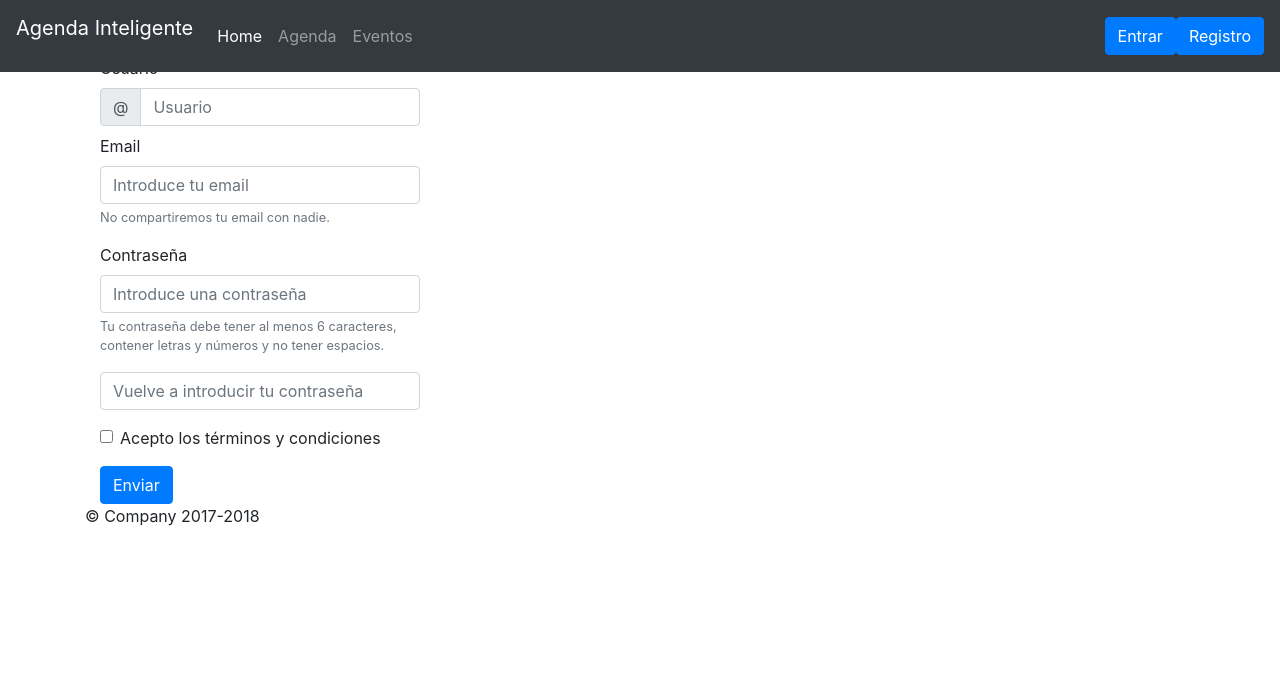
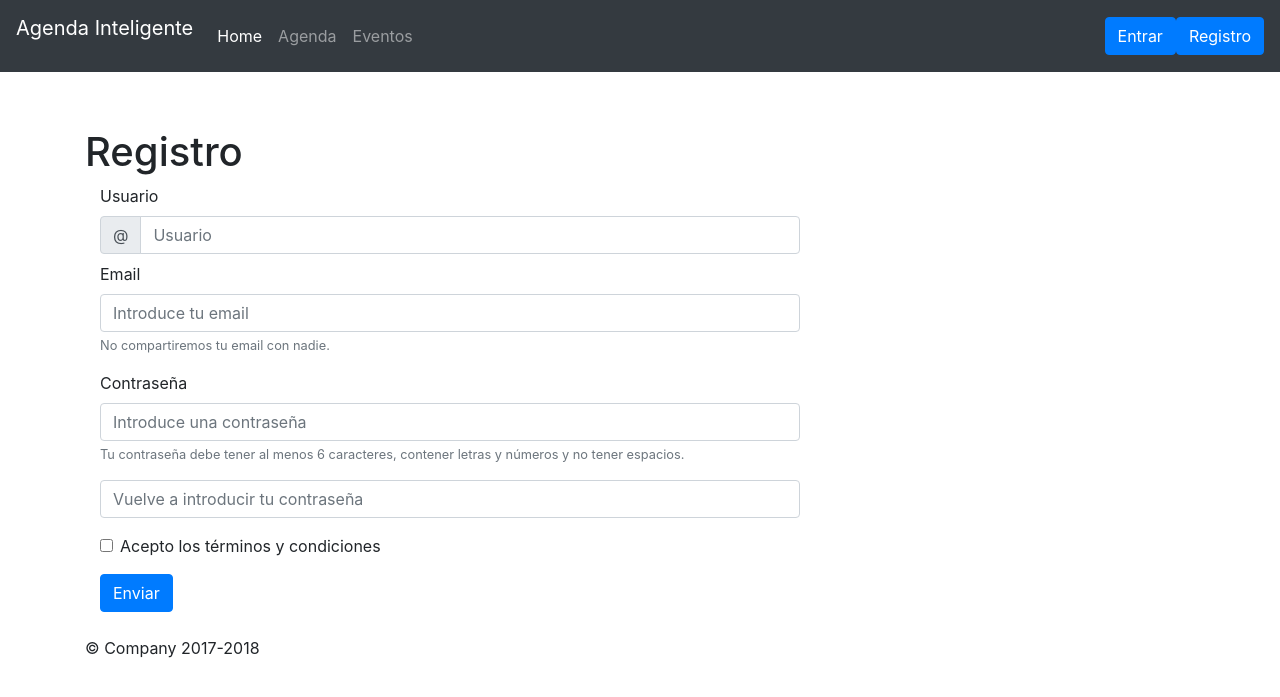
Before and after one commit to iesgn/growlab18, a Flask app: page /registro in a window 1280 px wide. Shown: the top 697 px of the page. Run offline with Flask 2, Linux system fonts and the light colour scheme; some libraries are stand-ins or nearby versions.

Commit message:
Template registro y app.py

```diff
--- a/Desarrollo/calendar/app.py
+++ b/Desarrollo/calendar/app.py
@@ -20,7 +20,7 @@ def login():
         #Busco en la base de datos y si existe usuario y contraseña, inicio la sesión
         pass
 
-@app.route('/registro')
+@app.route('/registro', methods=['GET', 'POST'])
 def registro():
     if request.method=="GET":
         return render_template("registro.html")
--- a/Desarrollo/calendar/templates/registro.html
+++ b/Desarrollo/calendar/templates/registro.html
@@ -1,12 +1,15 @@
 {% extends 'base.html' %}
 
-{% block titulo %}Registro{% endblock %}
 
 {% block content %}
+<br/>
+<br/>
+<br/>
 <div class="container">
         <!-- Example row of columns -->
         <div class="row">
-          <div class="col-md-4">
+          <div class="col-md-8">
+<h1>Registro</h1>
 	<form action="/registro" method="post">
       <div class="col-auto">
       <label for="inputUsuario">Usuario</label>
@@ -37,8 +40,15 @@
       <button type="submit" class="btn btn-primary">Enviar</button>
       </div>
     </form>
+    <br/>
 
 </div>
 </div>
 </div>
 {% endblock %}
+{%block bootstrap_js%}
+<script src="https://code.jquery.com/jquery-3.3.1.slim.min.js" integrity="sha384-q8i/X+965DzO0rT7abK41JStQIAqVgRVzpbzo5smXKp4YfRvH+8abtTE1Pi6jizo" crossorigin="anonymous"></script>
+    <script src="https://cdnjs.cloudflare.com/ajax/libs/popper.js/1.14.0/umd/popper.min.js" integrity="sha384-cs/chFZiN24E4KMATLdqdvsezGxaGsi4hLGOzlXwp5UZB1LY//20VyM2taTB4QvJ" crossorigin="anonymous"></script>
+    <script src="https://stackpath.bootstrapcdn.com/bootstrap/4.1.0/js/bootstrap.min.js" integrity="sha384-uefMccjFJAIv6A+rW+L4AHf99KvxDjWSu1z9VI8SKNVmz4sk7buKt/6v9KI65qnm" crossorigin="anonymous"></script>
+  </body>
+{%endblock%}
```
